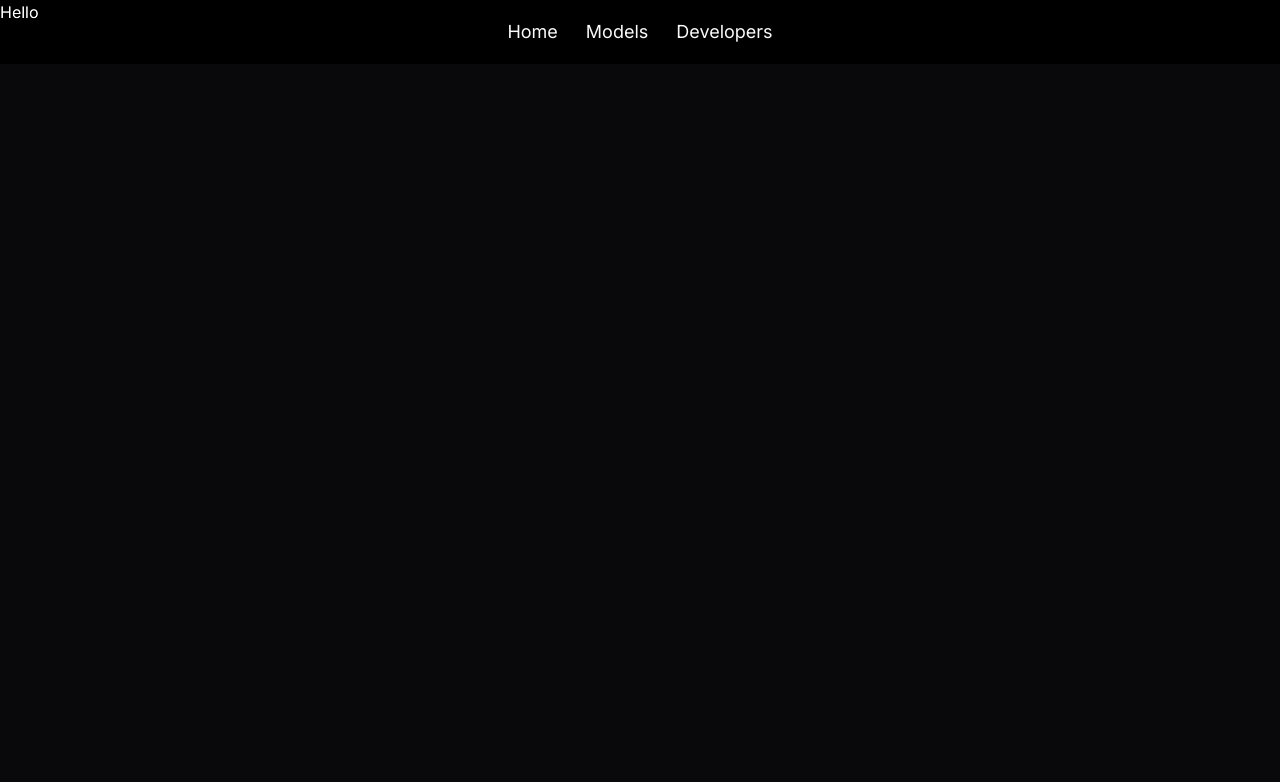
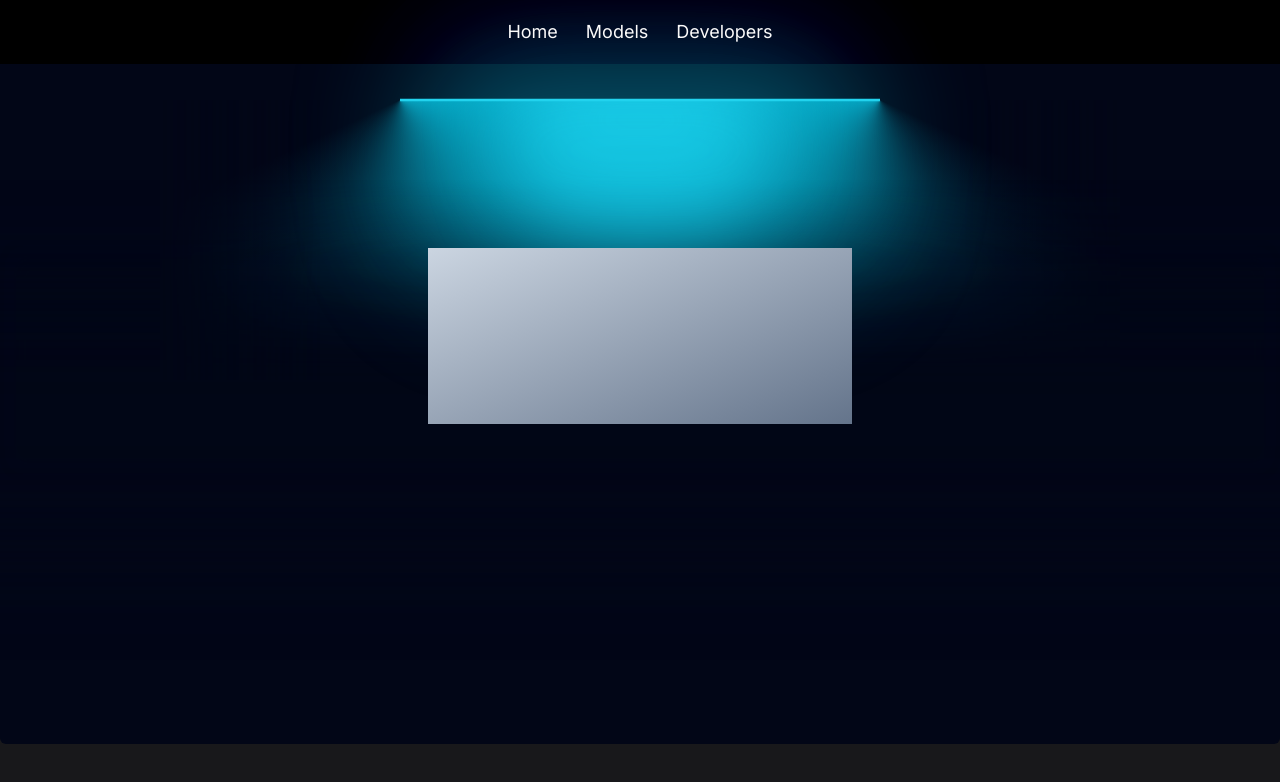
Before and after one commit to Souradip2022/carbon_footprint_estimator, a Next.js app in the folder web_client/: page /all_models in a window 1280 px wide. Shown: the top 782 px of the page. Built offline with nearby package versions, Linux system fonts and the light colour scheme.

Commit message:
Added NightLamp component to all_models route

```diff
--- a/web_client/src/app/all_models/page.tsx
+++ b/web_client/src/app/all_models/page.tsx
@@ -1,8 +1,11 @@
 import React from 'react';
+import {NightLamp} from "@/components/available_models/NightLamp";
 
 function Page() {
   return (
-    <div>Hello</div>
+    <main className="flex min-h-screen flex-col items-center justify-center bg-primary-foreground gap-y-10">
+      <NightLamp/>
+    </main>
   );
 }
 
--- /dev/null
+++ b/web_client/src/components/available_models/NightLamp.tsx
@@ -0,0 +1,24 @@
+"use client";
+import React from "react";
+import {motion} from "framer-motion";
+import {LampContainer} from "../ui/lamp";
+
+export function NightLamp() {
+  return (
+    <LampContainer className="absolute -top-14 h-fit
+    ">
+      <motion.h1
+        initial={{opacity: 0.5, y: 100}}
+        whileInView={{opacity: 1, y: 0}}
+        transition={{
+          delay: 0.3,
+          duration: 0.8,
+          ease: "easeInOut",
+        }}
+        className="mt-8 bg-gradient-to-br from-slate-300 to-slate-500 py-4 text-center text-4xl font-medium tracking-tight text-transparent md:text-7xl"
+      >
+        Build lamps <br/> the right way
+      </motion.h1>
+    </LampContainer>
+  );
+}
--- /dev/null
+++ b/web_client/src/components/ui/lamp.tsx
@@ -0,0 +1,109 @@
+"use client";
+import React from "react";
+import {motion} from "framer-motion";
+import {cn} from "@/utils/cn";
+
+export function LampDemo() {
+  return (
+    <LampContainer>
+      <motion.h1
+        initial={{opacity: 0.5, y: 100}}
+        whileInView={{opacity: 1, y: 0}}
+        transition={{
+          delay: 0.3,
+          duration: 0.8,
+          ease: "easeInOut",
+        }}
+        className="mt-8 bg-gradient-to-br from-slate-300 to-slate-500 py-4 bg-clip-text text-center text-4xl font-medium tracking-tight text-transparent md:text-7xl"
+      >
+        Build lamps <br/> the right way
+      </motion.h1>
+    </LampContainer>
+  );
+}
+
+export const LampContainer = ({
+  children,
+  className,
+}: {
+  children: React.ReactNode;
+  className?: string;
+}) => {
+  return (
+    <div
+      className={cn(
+        "relative flex min-h-screen flex-col items-center justify-center overflow-hidden bg-slate-950 w-full rounded-md z-0",
+        className
+      )}
+    >
+      <div className="relative flex w-full flex-1 scale-y-125 items-center justify-center isolate z-0 ">
+        <motion.div
+          initial={{opacity: 0.5, width: "15rem"}}
+          whileInView={{opacity: 1, width: "30rem"}}
+          transition={{
+            delay: 0.3,
+            duration: 0.8,
+            ease: "easeInOut",
+          }}
+          style={{
+            backgroundImage: `conic-gradient(var(--conic-position), var(--tw-gradient-stops))`,
+          }}
+          className="absolute inset-auto right-1/2 h-56 overflow-visible w-[30rem] bg-gradient-conic from-cyan-500 via-transparent to-transparent text-white [--conic-position:from_70deg_at_center_top]"
+        >
+          <div
+            className="absolute  w-[100%] left-0 bg-slate-950 h-40 bottom-0 z-20 [mask-image:linear-gradient(to_top,white,transparent)]"/>
+          <div
+            className="absolute  w-40 h-[100%] left-0 bg-slate-950  bottom-0 z-20 [mask-image:linear-gradient(to_right,white,transparent)]"/>
+        </motion.div>
+        <motion.div
+          initial={{opacity: 0.5, width: "15rem"}}
+          whileInView={{opacity: 1, width: "30rem"}}
+          transition={{
+            delay: 0.3,
+            duration: 0.8,
+            ease: "easeInOut",
+          }}
+          style={{
+            backgroundImage: `conic-gradient(var(--conic-position), var(--tw-gradient-stops))`,
+          }}
+          className="absolute inset-auto left-1/2 h-56 w-[30rem] bg-gradient-conic from-transparent via-transparent to-cyan-500 text-white [--conic-position:from_290deg_at_center_top]"
+        >
+          <div
+            className="absolute  w-40 h-[100%] right-0 bg-slate-950  bottom-0 z-20 [mask-image:linear-gradient(to_left,white,transparent)]"/>
+          <div
+            className="absolute  w-[100%] right-0 bg-slate-950 h-40 bottom-0 z-20 [mask-image:linear-gradient(to_top,white,transparent)]"/>
+        </motion.div>
+        <div className="absolute top-1/2 h-48 w-full translate-y-12 scale-x-150 bg-slate-950 blur-2xl"></div>
+        <div className="absolute top-1/2 z-50 h-48 w-full bg-transparent opacity-10 backdrop-blur-md"></div>
+        <div
+          className="absolute inset-auto z-50 h-36 w-[28rem] -translate-y-1/2 rounded-full bg-cyan-500 opacity-50 blur-3xl"></div>
+        <motion.div
+          initial={{width: "8rem"}}
+          whileInView={{width: "16rem"}}
+          transition={{
+            delay: 0.3,
+            duration: 0.8,
+            ease: "easeInOut",
+          }}
+          className="absolute inset-auto z-30 h-36 w-64 -translate-y-[6rem] rounded-full bg-cyan-400 blur-2xl"
+        ></motion.div>
+        <motion.div
+          initial={{width: "15rem"}}
+          whileInView={{width: "30rem"}}
+          transition={{
+            delay: 0.3,
+            duration: 0.8,
+            ease: "easeInOut",
+          }}
+          className="absolute inset-auto z-50 h-0.5 w-[30rem] -translate-y-[7rem] bg-cyan-400 "
+        ></motion.div>
+
+        <div className="absolute inset-auto z-40 h-44 w-full -translate-y-[12.5rem] bg-slate-950 "></div>
+      </div>
+
+      <div className="relative z-50 flex -translate-y-80 flex-col items-center px-5">
+        {children}
+      </div>
+    </div>
+  );
+};
```
